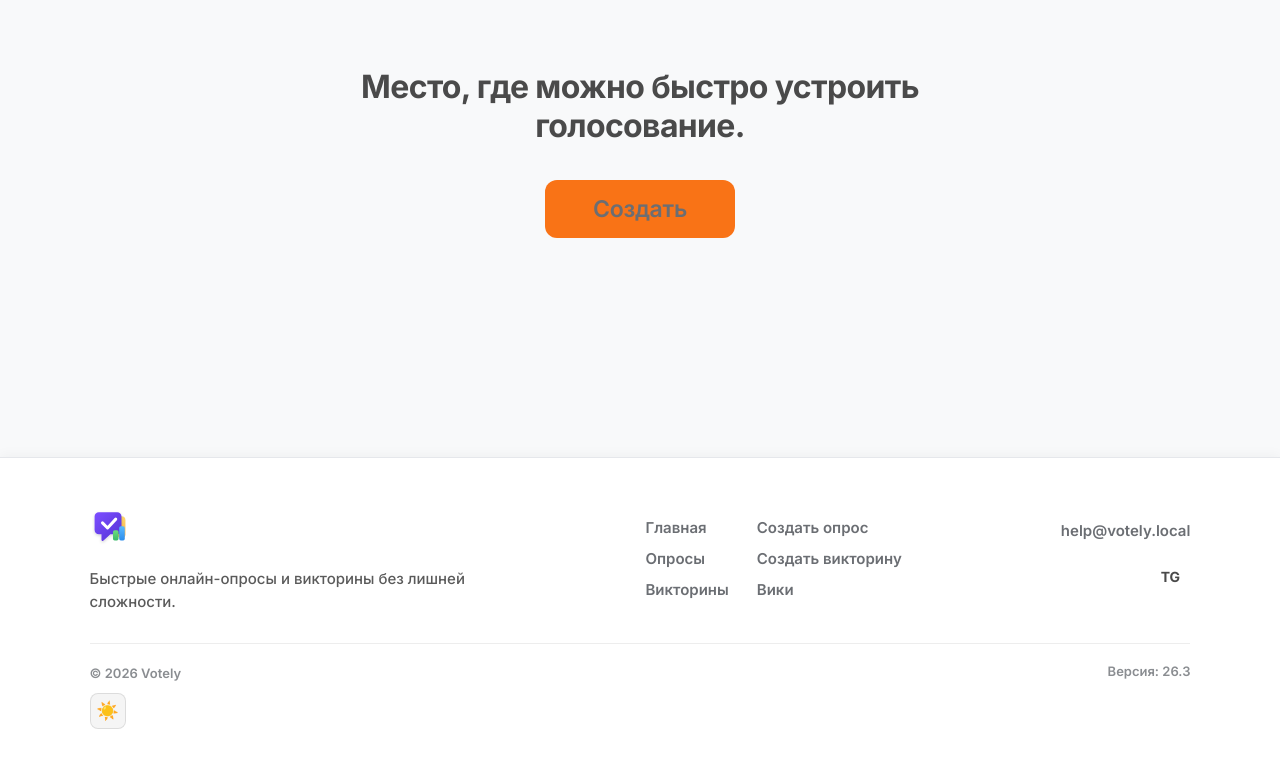
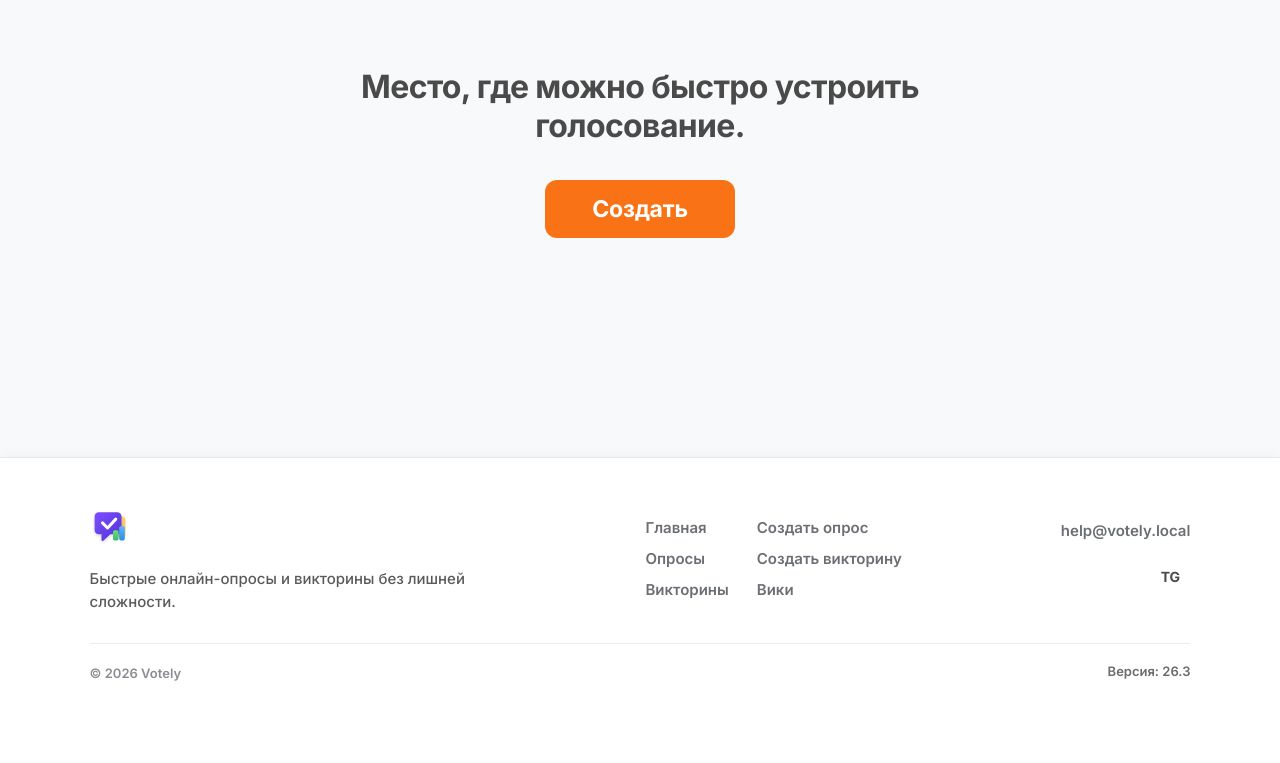
Before and after one commit to Ara22220000-rgb/votely, a PHP site: page / in a window 1280 px wide. Shown: the part 336-1099 px from the top of the page. After the commit the page ends 1017 px from the top, so only its background shows below. Run offline with PHP 8.4, Linux system fonts and the light colour scheme.

Commit message:
Move theme toggle to header, fix light theme contrast

```diff
--- a/web/admin.php
+++ b/web/admin.php
@@ -1,4 +1,4 @@
-<?ть уphp
+<?ть у сеphp
 $adminTelegramUsers = [6725709823, 6357965364, 8415321014];
 $hashSecret = getenv("HASH_SECRET") ?: "dev-secret-key-for-local-development-only";
 
@@ -145,7 +145,6 @@ if (!$isAdmin) {
 
                 <p class="footer__bottom">© 2026 Votely</p>
                 <p class="footer__bottom_right">Версия: 26.3</p>
-                <div class="footer__theme-toggle" id="footer-theme-toggle" title="Переключить тему">🌙</div>
             </div>
         </footer>
     </div>
--- a/web/browse.php
+++ b/web/browse.php
@@ -131,7 +131,6 @@
 
                 <p class="footer__bottom">© 2026 Votely</p>
                 <p class="footer__bottom_right">Версия: 26.3</p>
-                <div class="footer__theme-toggle" id="footer-theme-toggle" title="Переключить тему">🌙</div>
             </div>
         </footer>
     </div>
--- a/web/create.php
+++ b/web/create.php
@@ -186,7 +186,6 @@
 
                 <p class="footer__bottom">© 2026 Votely</p>
                 <p class="footer__bottom_right">Версия: 26.3</p>
-                <div class="footer__theme-toggle" id="footer-theme-toggle" title="Переключить тему">🌙</div>
             </div>
         </footer>
     </div>
--- a/web/get.php
+++ b/web/get.php
@@ -172,7 +172,6 @@
 
                 <p class="footer__bottom">© 2026 Votely</p>
                 <p class="footer__bottom_right">Версия: 26.3</p>
-                <div class="footer__theme-toggle" id="footer-theme-toggle" title="Переключить тему">🌙</div>
             </div>
         </footer>
     </div>
--- a/web/index.php
+++ b/web/index.php
@@ -140,7 +140,6 @@
 
                 <p class="footer__bottom">© 2026 Votely</p>
                 <p class="footer__bottom_right">Версия: 26.3</p>
-                <div class="footer__theme-toggle" id="footer-theme-toggle" title="Переключить тему">🌙</div>
             </div>
         </footer>
     </div>
--- a/web/my-polls.php
+++ b/web/my-polls.php
@@ -110,7 +110,6 @@
 
                 <p class="footer__bottom">© 2026 Votely</p>
                 <p class="footer__bottom_right">Версия: 26.3</p>
-                <div class="footer__theme-toggle" id="footer-theme-toggle" title="Переключить тему">🌙</div>
             </div>
         </footer>
     </div>
--- a/web/scripts/main.js
+++ b/web/scripts/main.js
@@ -32,30 +32,13 @@ function initTheme() {
             updateToggleIcon(next);
         });
     }
-
-    const footerToggle = document.getElementById('footer-theme-toggle');
-    if (footerToggle) {
-        footerToggle.addEventListener('click', () => {
-            const current = document.documentElement.getAttribute('data-theme');
-            const next = current === 'light' ? 'dark' : 'light';
-            document.documentElement.setAttribute('data-theme', next);
-            localStorage.setItem('votely_theme', next);
-            updateToggleIcon(next);
-        });
-    }
 }
 
 function updateToggleIcon(theme) {
     const toggle = document.getElementById('theme-toggle');
-    const footerToggle = document.getElementById('footer-theme-toggle');
-    const icon = theme === 'light' ? '☀️' : '🌙';
     if (toggle) {
-        toggle.textContent = icon;
+        toggle.textContent = theme === 'light' ? '☀️' : '🌙';
         toggle.setAttribute('aria-label', theme === 'light' ? 'Переключить на тёмную тему' : 'Переключить на светлую тему');
-    }
-    if (footerToggle) {
-        footerToggle.textContent = icon;
-        footerToggle.title = theme === 'light' ? 'Тёмная тема' : 'Светлая тема';
     }
 }
 
--- a/web/stats.php
+++ b/web/stats.php
@@ -124,7 +124,6 @@
                 </div>
 
                 <p class="footer__bottom">© 2026 Votely</p>
-                <div class="footer__theme-toggle" id="footer-theme-toggle" title="Переключить тему">🌙</div>
             </div>
         </footer>
     </div>
--- a/web/styles/main.css
+++ b/web/styles/main.css
@@ -3252,42 +3252,7 @@ a {
 }
 
 [data-theme="light"] .footer__bottom_right {
-    color: #8a8d91;
-}
-
-/* Footer theme toggle */
-.footer__theme-toggle {
-    display: inline-flex;
-    align-items: center;
-    justify-content: center;
-    width: 36px;
-    height: 36px;
-    border-radius: 8px;
-    background: rgba(255, 255, 255, 0.06);
-    border: 1px solid rgba(255, 255, 255, 0.08);
-    color: var(--muted);
-    cursor: pointer;
-    font-size: 18px;
-    transition: all 0.2s ease;
-    margin-top: 12px;
-}
-
-.footer__theme-toggle:hover {
-    background: rgba(255, 255, 255, 0.1);
-    color: #ffffff;
-    border-color: var(--green);
-}
-
-[data-theme="light"] .footer__theme-toggle {
-    background: rgba(0, 0, 0, 0.04);
-    border-color: rgba(0, 0, 0, 0.1);
-    color: #4a4a4a;
-}
-
-[data-theme="light"] .footer__theme-toggle:hover {
-    background: rgba(92, 175, 112, 0.12);
-    border-color: var(--green);
-    color: var(--green);
+    color: #6b6b6b;
 }
 
 [data-theme="light"] .brand__name {
@@ -3315,12 +3280,28 @@ a {
 }
 
 [data-theme="light"] .search-button {
-    background: rgba(0, 0, 0, 0.06);
-    color: #1a1a1a;
+    background: #e5e7eb;
+}
+
+[data-theme="light"] .search-button__icon {
+    stroke: #4a4a4a;
 }
 
 [data-theme="light"] .search-button:hover {
     background: var(--green);
+    color: #ffffff;
+}
+
+[data-theme="light"] .search-button:hover .search-button__icon {
+    stroke: #ffffff;
+}
+
+[data-theme="light"] .create-cta .dropdown__trigger {
+    color: #ffffff;
+    font-weight: 700;
+}
+
+[data-theme="light"] .create-cta .dropdown__trigger:hover {
     color: #ffffff;
 }
 
--- a/web/view.php
+++ b/web/view.php
@@ -118,7 +118,6 @@
 
                 <p class="footer__bottom">© 2026 Votely</p>
                 <p class="footer__bottom_right">Версия: 26.3</p>
-                <div class="footer__theme-toggle" id="footer-theme-toggle" title="Переключить тему">🌙</div>
             </div>
         </footer>
     </div>
--- a/web/wiki.php
+++ b/web/wiki.php
@@ -230,7 +230,6 @@
 
                 <p class="footer__bottom">© 2026 Votely</p>
                 <p class="footer__bottom_right">Версия: 26.3</p>
-                <div class="footer__theme-toggle" id="footer-theme-toggle" title="Переключить тему">🌙</div>
             </div>
         </footer>
     </div>
```
